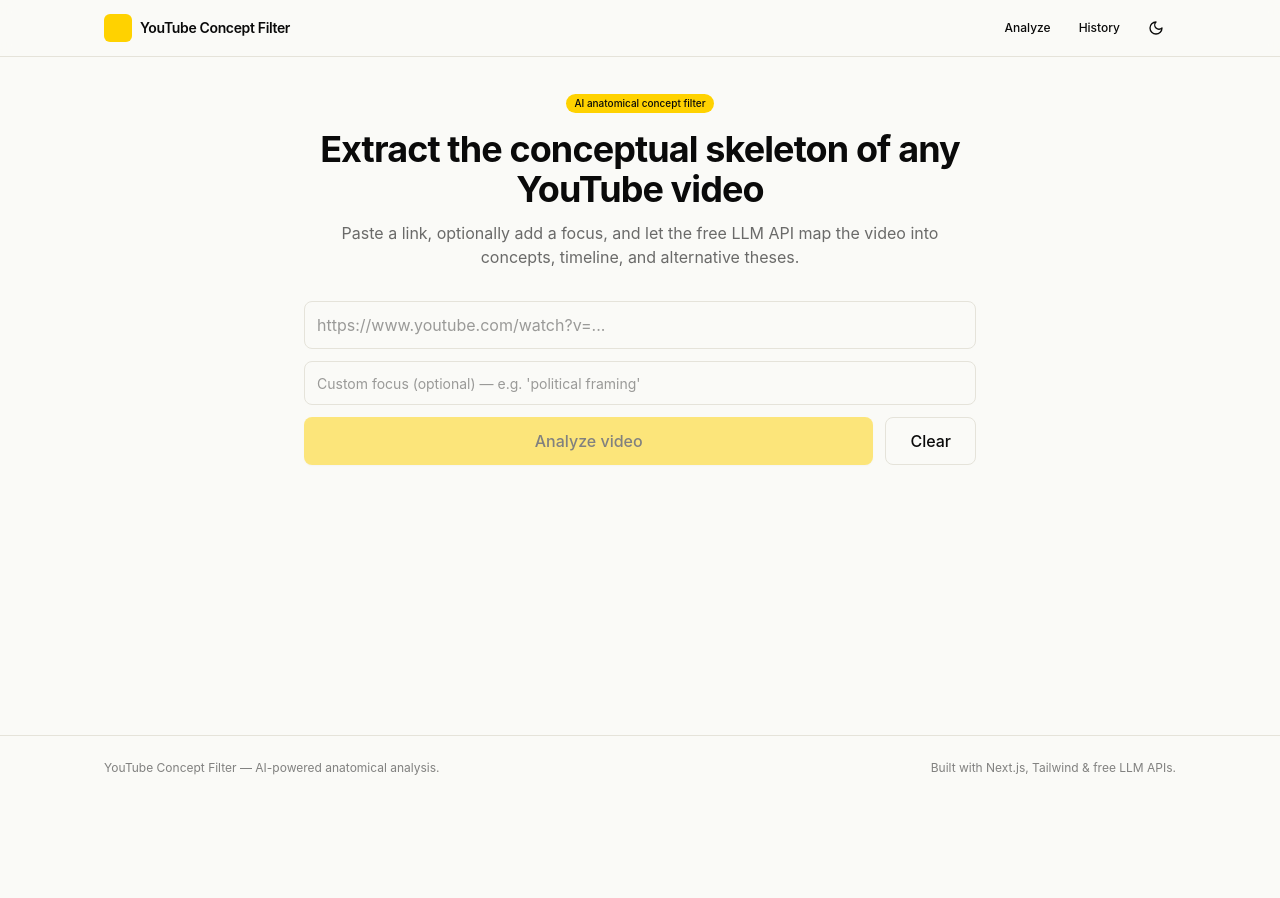
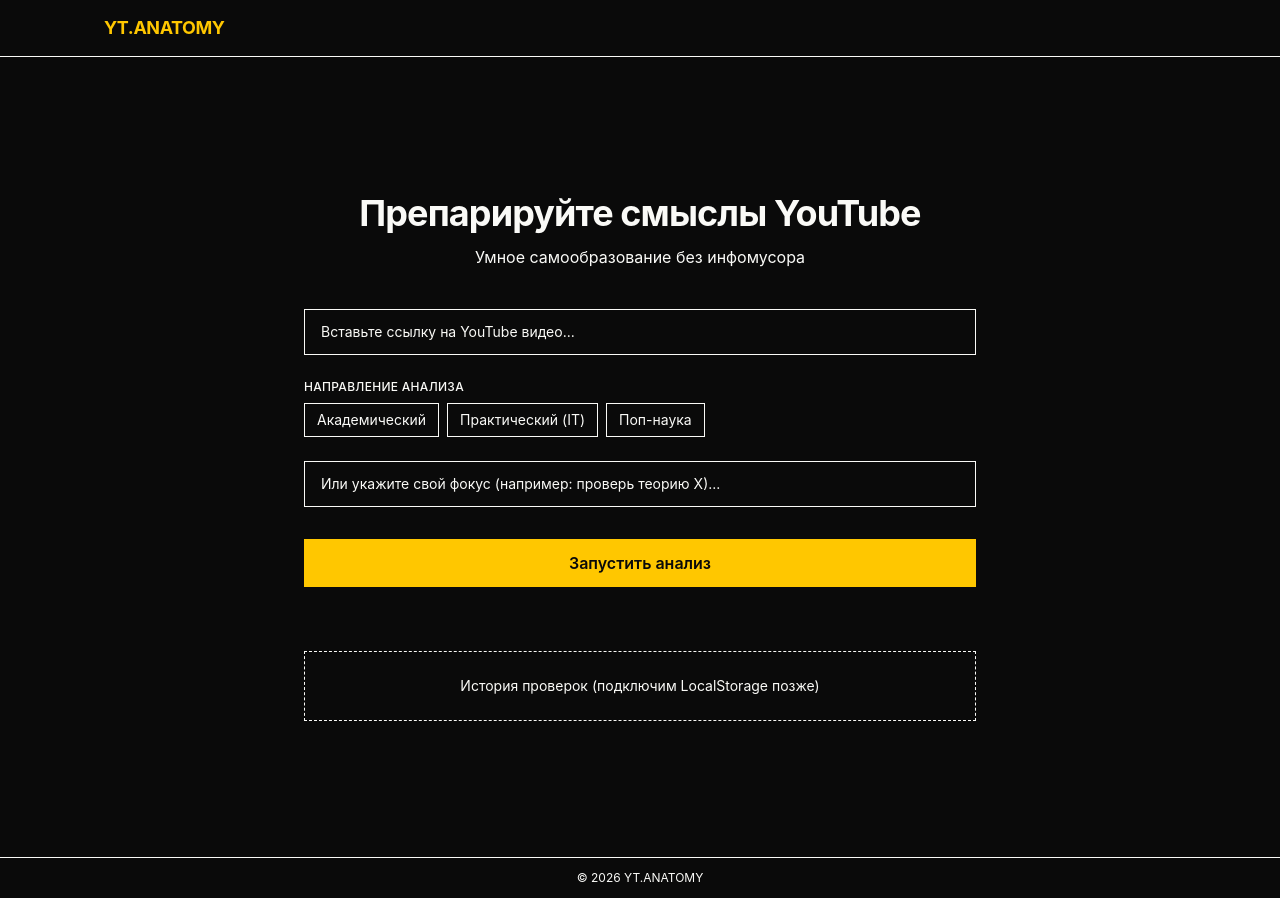
Before and after one commit to ne3it/youtube-filter, a Next.js app: page / in a window 1280 px wide. Before the commit the page ends 800 px from the top, so only its background shows below. Built offline with nearby package versions, Linux system fonts and the light colour scheme.

Commit message:
feat: implement RootLayout (dark theme) and Home client component with analysis form

```diff
--- a/app/layout.tsx
+++ b/app/layout.tsx
@@ -2,8 +2,8 @@
 import "./globals.css";
 
 export const metadata: Metadata = {
-  title: "YouTube Concept Filter | AI Anatomical Analysis",
-  description: "Ультра-минималистичный ИИ-анализ концепций YouTube видео.",
+  title: "ИИ-Анатомический фильтр YouTube",
+  description: "Умное самообразование без инфомусора",
 };
 
 export default function RootLayout({
@@ -12,9 +12,25 @@
   children: React.ReactNode;
 }) {
   return (
-    <html lang="ru" className="h-full">
-      <body className="min-h-full bg-paper font-sans text-ink antialiased">
-        {children}
+    <html lang="ru" className="dark">
+      <body className="min-h-screen flex flex-col bg-background font-sans text-foreground antialiased">
+        {/* Header placeholder */}
+        <header className="w-full border-b border-card-border">
+          <div className="mx-auto flex h-14 max-w-content items-center px-4 sm:px-6">
+            <span className="text-lg font-bold tracking-tight text-brand-yellow">
+              YT.ANATOMY
+            </span>
+          </div>
+        </header>
+
+        <main className="flex-grow">{children}</main>
+
+        {/* Footer placeholder */}
+        <footer className="w-full border-t border-card-border">
+          <div className="mx-auto flex h-10 max-w-content items-center justify-center px-4 sm:px-6">
+            <p className="text-xs text-muted">© 2026 YT.ANATOMY</p>
+          </div>
+        </footer>
       </body>
     </html>
   );
--- a/app/page.tsx
+++ b/app/page.tsx
@@ -1,170 +1,109 @@
 "use client";
 
 import { useState } from "react";
-import { Header } from "@/components/shared/header";
-import { Footer } from "@/components/shared/footer";
-import { Input } from "@/components/ui/input";
-import { Button } from "@/components/ui/button";
-import { Badge } from "@/components/ui/badge";
-import { SummaryCard } from "@/components/dashboard/summary-card";
-import { TimelineChart } from "@/components/dashboard/timeline-chart";
-import { WordCloud } from "@/components/dashboard/word-cloud";
-import { ThesisList } from "@/components/dashboard/thesis-list";
-import { useHistory } from "@/hooks/use-local-storage";
-import { extractVideoId, isValidYouTubeUrl } from "@/lib/youtube";
-import type { AnalysisResult, HistoryEntry, TranscriptResult } from "@/types";
 
-export default function Page() {
+const PRESETS = [
+  { id: "academic", label: "Академический" },
+  { id: "it", label: "Практический (IT)" },
+  { id: "pop", label: "Поп-наука" },
+] as const;
+
+export default function Home() {
   const [url, setUrl] = useState("");
   const [focus, setFocus] = useState("");
-  const [loading, setLoading] = useState(false);
-  const [error, setError] = useState<string | null>(null);
-  const [result, setResult] = useState<AnalysisResult | null>(null);
-  const [transcript, setTranscript] = useState<TranscriptResult | null>(null);
-  const { addEntry } = useHistory();
+  const [selectedPreset, setSelectedPreset] = useState<string | null>(null);
 
-  const isValid = isValidYouTubeUrl(url);
+  const handlePresetClick = (presetId: string) => {
+    const preset = PRESETS.find((p) => p.id === presetId);
+    if (!preset) return;
+    const next = selectedPreset === presetId ? null : presetId;
+    setSelectedPreset(next);
+    setFocus(next ? preset.label : "");
+  };
 
-  const handleAnalyze = async () => {
-    if (!isValid) return;
-    setLoading(true);
-    setError(null);
-    setResult(null);
-    setTranscript(null);
-
-    try {
-      const videoId = extractVideoId(url)!;
-
-      const transcriptRes = await fetch(`/api/transcript?url=${encodeURIComponent(url)}`);
-      if (!transcriptRes.ok) {
-        const err = await transcriptRes.json();
-        throw new Error(err.error || "Failed to fetch transcript");
-      }
-      const transcriptData: TranscriptResult = await transcriptRes.json();
-      setTranscript(transcriptData);
-
-      const analyzeRes = await fetch("/api/analyze", {
-        method: "POST",
-        headers: { "Content-Type": "application/json" },
-        body: JSON.stringify({ transcript: transcriptData, userFocus: focus }),
-      });
-      if (!analyzeRes.ok) {
-        const err = await analyzeRes.json();
-        throw new Error(err.error || "Analysis failed");
-      }
-      const analyzeData = await analyzeRes.json();
-      const analysisResult: AnalysisResult = analyzeData.result;
-      setResult(analysisResult);
-
-      const entry: HistoryEntry = {
-        id: `${videoId}-${Date.now()}`,
-        videoId,
-        url,
-        title: analysisResult.title,
-        channel: analysisResult.channel,
-        userFocus: focus,
-        result: analysisResult,
-        createdAt: Date.now(),
-      };
-      addEntry(entry);
-    } catch (err) {
-      setError(err instanceof Error ? err.message : "Unknown error");
-    } finally {
-      setLoading(false);
-    }
+  const handleAnalyze = () => {
+    alert(`URL: ${url || "(не указана)"}\nФокус: ${focus || "(по умолчанию)"}`);
   };
 
   return (
-    <div className="min-h-screen flex flex-col">
-      <Header />
+    <div className="flex min-h-screen flex-col bg-background text-foreground">
+      <main className="flex flex-1 flex-col items-center justify-center px-4 py-16 sm:py-24">
+        <div className="w-full max-w-2xl text-center">
+          <h1 className="text-3xl font-bold tracking-tight sm:text-4xl">
+            Препарируйте смыслы YouTube
+          </h1>
+          <p className="mt-3 text-base text-muted">
+            Умное самообразование без инфомусора
+          </p>
 
-      <main className="flex-1 mx-auto w-full max-w-content px-4 sm:px-6 py-8">
-        {/* Hero / input */}
-        <section className="mx-auto max-w-2xl">
-          <div className="text-center">
-            <Badge variant="accent" size="sm" className="mb-4">
-              AI anatomical concept filter
-            </Badge>
-            <h1 className="text-3xl sm:text-4xl font-bold tracking-tight text-ink">
-              Extract the conceptual skeleton of any YouTube video
-            </h1>
-            <p className="mt-3 text-base text-ink/60">
-              Paste a link, optionally add a focus, and let the free LLM API
-              map the video into concepts, timeline, and alternative theses.
+          {/* Форма */}
+          <div className="mt-10 space-y-6 text-left">
+            <div>
+              <input
+                type="url"
+                placeholder="Вставьте ссылку на YouTube видео..."
+                value={url}
+                onChange={(e) => setUrl(e.target.value)}
+                className="w-full rounded-none border border-card-border bg-card px-4 py-3 text-sm text-foreground placeholder:text-muted focus:border-brand-yellow focus:shadow-neon-yellow focus:outline-none focus:ring-1 focus:ring-brand-yellow transition-all duration-200"
+              />
+            </div>
+
+            <div>
+              <p className="mb-2 text-xs font-medium uppercase tracking-wide text-muted">
+                Направление анализа
+              </p>
+              <div className="flex flex-wrap gap-2">
+                {PRESETS.map((preset) => {
+                  const isActive = selectedPreset === preset.id;
+                  return (
+                    <button
+                      key={preset.id}
+                      type="button"
+                      onClick={() => handlePresetClick(preset.id)}
+                      className={`rounded-none border px-3 py-1.5 text-sm transition-all duration-150 ${
+                        isActive
+                          ? "border-brand-yellow bg-brand-yellow text-ink shadow-neon-yellow"
+                          : "border-card-border bg-card text-foreground hover:border-brand-yellow/60"
+                      }`}
+                    >
+                      {preset.label}
+                    </button>
+                  );
+                })}
+              </div>
+            </div>
+
+            <div>
+              <input
+                type="text"
+                placeholder="Или укажите свой фокус (например: проверь теорию Х)..."
+                value={focus}
+                onChange={(e) => setFocus(e.target.value)}
+                className="w-full rounded-none border border-card-border bg-card px-4 py-3 text-sm text-foreground placeholder:text-muted focus:border-brand-yellow focus:shadow-neon-yellow focus:outline-none focus:ring-1 focus:ring-brand-yellow transition-all duration-200"
+              />
+            </div>
+
+            <div className="pt-2">
+              <button
+                type="button"
+                onClick={handleAnalyze}
+                className="group w-full rounded-none bg-brand-yellow px-4 py-3 text-base font-semibold text-ink transition-all duration-150 hover:bg-[#FFD200] hover:shadow-neon-yellow active:scale-[0.99]"
+              >
+                Запустить анализ
+              </button>
+            </div>
+          </div>
+        </div>
+
+        {/* Место под историю проверок */}
+        <div className="mt-16 w-full max-w-2xl">
+          <div className="rounded-none border border-dashed border-card-border bg-card/40 p-6">
+            <p className="text-center text-sm text-muted">
+              История проверок (подключим LocalStorage позже)
             </p>
           </div>
-
-          <div className="mt-8 space-y-3">
-            <Input
-              type="url"
-              placeholder="https://www.youtube.com/watch?v=..."
-              value={url}
-              onChange={(e) => setUrl(e.target.value)}
-              className="h-12 text-base"
-            />
-            <Input
-              type="text"
-              placeholder="Custom focus (optional) — e.g. 'political framing'"
-              value={focus}
-              onChange={(e) => setFocus(e.target.value)}
-              className="h-11"
-            />
-            <div className="flex items-center gap-3">
-              <Button
-                variant="accent"
-                size="lg"
-                className="flex-1"
-                onClick={handleAnalyze}
-                disabled={!isValid || loading}
-              >
-                {loading ? "Analyzing..." : "Analyze video"}
-              </Button>
-              <Button
-                variant="outline"
-                size="lg"
-                onClick={() => {
-                  setUrl("");
-                  setFocus("");
-                  setResult(null);
-                  setTranscript(null);
-                  setError(null);
-                }}
-                disabled={loading}
-              >
-                Clear
-              </Button>
-            </div>
-            {!isValid && url.length > 0 && (
-              <p className="text-xs text-red-600">Please enter a valid YouTube URL.</p>
-            )}
-            {error && (
-              <div className="rounded-lg border border-red-200 bg-red-50 p-3 text-sm text-red-700">
-                {error}
-              </div>
-            )}
-          </div>
-        </section>
-
-        {/* Results */}
-        {result && (
-          <section className="mt-10 animate-fade-in">
-            <div className="grid grid-cols-1 gap-6 lg:grid-cols-3">
-              <div className="lg:col-span-2">
-                <SummaryCard result={result} userFocus={focus} />
-              </div>
-              <div>
-                <WordCloud words={result.wordCloud} />
-              </div>
-            </div>
-            <div className="mt-6 grid grid-cols-1 gap-6 lg:grid-cols-2">
-              <TimelineChart points={result.semanticTimeline} />
-              <ThesisList theses={result.theses} />
-            </div>
-          </section>
-        )}
+        </div>
       </main>
-
-      <Footer />
     </div>
   );
 }
--- a/tailwind.config.ts
+++ b/tailwind.config.ts
@@ -2,12 +2,27 @@
 
 const config: Config = {
   content: [
-    "./app/**/*.{ts,tsx}",
-    "./components/**/*.{ts,tsx}",
+    "./app/**/*.{ts,tsx,css}",
+    "./components/**/*.{ts,tsx,css}",
+    "./app/**/*.css",
+    "./components/**/*.css",
   ],
   theme: {
     extend: {
       colors: {
+        // Кастомный бренд-цвет (яркий акцент)
+        "brand-yellow": "#FFC700",
+        // Системные цвета, привязанные к CSS-переменам (светлая/тёмная тема)
+        background: "var(--background)",
+        foreground: "var(--foreground)",
+        card: {
+          DEFAULT: "var(--card-bg)",
+          border: "var(--card-border)",
+        },
+        muted: {
+          DEFAULT: "var(--text-muted)",
+        },
+        // Сохраняем обратную совместимость с существующими компонентами
         ink: {
           DEFAULT: "#0a0a0a",
           soft: "#141414",
@@ -26,6 +41,9 @@
           DEFAULT: "#e5e3da",
           soft: "#f0ede4",
         },
+      },
+      boxShadow: {
+        "neon-yellow": "0 0 15px rgba(255, 199, 0, 0.3)",
       },
       fontFamily: {
         sans: ["var(--font-inter)", "system-ui", "sans-serif"],
```
